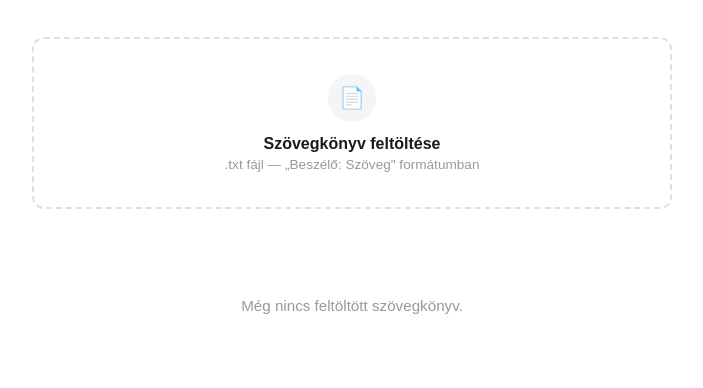
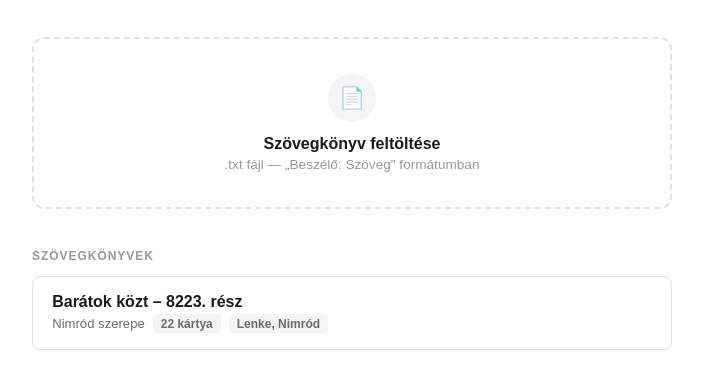
Before and after one commit to attilagutai1-alt/flashcard, a plain HTML site: page index.html in a window 1280 px wide. Shown: the part 104-492 px from the top of the page, without its empty margins (288-991 px from the left). Drawn offline with Linux system fonts and the light colour scheme.

Commit message:
Add files via upload

```diff
--- a/index.html
+++ b/index.html
@@ -187,8 +187,44 @@
 </div>
 
 <script>
+// === BEÉGETETT SZÖVEGKÖNYVEK ===
+const builtIn=[
+  {
+    id:"builtin_baratokkozt_8223",
+    title:"Barátok közt \u2013 8223. r\u00e9sz",
+    myRole:"Nimr\u00f3d",
+    speakers:["Lenke","Nimr\u00f3d"],
+    builtIn:true,
+    cards:[
+      {frontSpeaker:"Lenke",front:"Na, gyere, mert kezd\u0151dik!",backSpeaker:"Nimr\u00f3d",back:"M\u00e1r most?"},
+      {frontSpeaker:"Lenke",front:"Aha!",backSpeaker:"Nimr\u00f3d",back:"H\u00faha! \u00c9s ez a 8223. r\u00e9sz. Sose lesz v\u00e9ge ennek a sztorinak?"},
+      {frontSpeaker:"Lenke",front:"Sh! Akarom \u00e9nekelni a f\u0151c\u00edmdalt!",backSpeaker:"Nimr\u00f3d",back:"\u00daj \u00e9let v\u00e1r felejts el mindent!"},
+      {frontSpeaker:"Lenke",front:"Mindent, ami f\u00e1j!",backSpeaker:"Nimr\u00f3d",back:"M\u00e1r nem f\u00e1j semmi."},
+      {frontSpeaker:"Lenke",front:"Mit \u00fcgyk\u00f6dik m\u00e1r megint?",backSpeaker:"Nimr\u00f3d",back:"Hallod ez a bolond Mikl\u00f3s ki akar k\u00f6lt\u00f6zni B\u00e9csbe. Nem norm\u00e1lis."},
+      {frontSpeaker:"Lenke",front:"Am\u00fagy, nem tom. Szerintem \u00e9rthet\u0151. \u00c9n sz\u00edvesen lakn\u00e9k egyszer k\u00fclf\u00f6ld\u00f6n.",backSpeaker:"Nimr\u00f3d",back:"H\u00e1t de ott hagyja a N\u00f3r\u00e1t. Egyed\u00fcl! \u00c9n sose hagyn\u00e1lak egyed\u00fcl."},
+      {frontSpeaker:"Lenke",front:"H\u00e1t ja, de az\u00e9rt j\u00f3 lehet \u00edgy vil\u00e1gg\u00e1 menni. Izgi.",backSpeaker:"Nimr\u00f3d",back:"Izgi."},
+      {frontSpeaker:"Lenke",front:"Nem adod ide nekem azt a te\u00e1s b\u00f6gr\u00e9t?",backSpeaker:"Nimr\u00f3d",back:"Persze!"},
+      {frontSpeaker:"Lenke",front:"K\u00f6szi!",backSpeaker:"Nimr\u00f3d",back:"Hogy ki lenn\u00e9k, ha a lak\u00e1som alatt lenne a S\u00e1rk\u00e1nyos."},
+      {frontSpeaker:"Lenke",front:"H\u00e1t igen, biztosan m\u00e1s lehet a R\u00f3zsa pressz\u00f3 felett lakni, de nekem tetszik, hogy ilyen p\u00f6rg\u00e9s van. Mindig t\u00f6rt\u00e9nik valami. Itt soha semmi sem t\u00f6rt\u00e9nik.",backSpeaker:"Nimr\u00f3d",back:"Mi\u00e9rt te szeretn\u00e9d, ha a lak\u00e1sod alatti pressz\u00f3ban l\u00f6v\u00f6ld\u00f6zn\u00e9nek?!"},
+      {frontSpeaker:"Lenke",front:"Vesz\u00e9lyes, de izgalmas is az\u00e9rt!",backSpeaker:"Nimr\u00f3d",back:"Nekem a k\u00e9perny\u0151n teljesen el\u00e9g ez az izgalom."},
+      {frontSpeaker:"Lenke",front:"\u00c9retts\u00e9gi ut\u00e1n, ha felvesznek az Elt\u00e9re, lehet hogy odak\u00f6lt\u00f6z\u00f6k. Abba a h\u00e1zba! Vajon ki lehet b\u00e9relni azokat a lak\u00e1sokat?",backSpeaker:"Nimr\u00f3d",back:"Igen, majd a Barta Zsolttal meg a Nov\u00e1k Lacival band\u00e1zol."},
+      {frontSpeaker:"Lenke",front:"Jaj, de cuki az a kutyus. T\u00f6kre hasonl\u00edt a M\u00fctyi\u00fcrre.",backSpeaker:"Nimr\u00f3d",back:"Pont ezt akartam mondani! N\u00e9zd, M\u00fctyi\u00fcr benne vagy a tv-ben. \u00daristen M\u00fctyi\u00fcr h\u00edres lett\u00e9l."},
+      {frontSpeaker:"Lenke",front:"Igen.",backSpeaker:"Nimr\u00f3d",back:"Egy az egyben!"},
+      {frontSpeaker:"Nimr\u00f3d",front:"Egy az egyben!",backSpeaker:"Nimr\u00f3d",back:"Rem\u00e9lem mi nem fogunk 10 \u00e9v m\u00falva olyan sokat veszekedni, mint az a Zs\u00f3fi meg a Zsolt. Nem akarlak soha elvesz\u00edteni."},
+      {frontSpeaker:"Lenke",front:"Mi neem.",backSpeaker:"Nimr\u00f3d",back:"Hogy b\u00edrj\u00e1k?"},
+      {frontSpeaker:"Lenke",front:"Nek\u00fcnk van egy ilyen t\u00f6k j\u00f3 m\u0171k\u00f6d\u00e9s\u00fcnk.",backSpeaker:"Nimr\u00f3d",back:"Az biztos."},
+      {frontSpeaker:"Lenke",front:"Ilyen optim\u00e1lis.",backSpeaker:"Nimr\u00f3d",back:"Ha veszeksz\u00fcnk is, akkor is kib\u00e9k\u00fcl\u00fcnk."},
+      {frontSpeaker:"Lenke",front:"Igen, igen.",backSpeaker:"Nimr\u00f3d",back:"Ezek meg csak veszekednek."},
+      {frontSpeaker:"Lenke",front:"Tegnap is \u00f6sszevesztek valamin. De mi meg tudjuk besz\u00e9lni.",backSpeaker:"Nimr\u00f3d",back:"De ez nem ilyen szint\u0171. Itt ilyen bizniszekben vannak a Klaudiával. Ez sokkal komolyabb."},
+      {frontSpeaker:"Lenke",front:"10 \u00e9v m\u00falva mi sokkal \u00e9rettebbek lesz\u00fcnk.",backSpeaker:"Nimr\u00f3d",back:"Meg lesz egy nagy h\u00e1zunk. Meg kuty\u00e1nk."},
+      {frontSpeaker:"Lenke",front:"A Nov\u00e1k Laci kicsit el van h\u00edzva.",backSpeaker:"Nimr\u00f3d",back:"Rem\u00e9lem sose leszek ilyen k\u00f6v\u00e9r!"}
+    ]
+  }
+];
+
 function loadScripts(){try{return JSON.parse(localStorage.getItem('scripts')||'[]')}catch{return[]}}
 function saveScripts(a){localStorage.setItem('scripts',JSON.stringify(a))}
+function allScripts(){return[...builtIn,...loadScripts()]}
 
 function parseScript(text){
   const lines=text.split('\n'),parsed=[];
@@ -222,7 +258,7 @@ let currentCards=[],currentCardIdx=0,isFlipped=false;
 function esc(s){const d=document.createElement('div');d.textContent=s;return d.innerHTML}
 
 function renderList(){
-  const scripts=loadScripts(),list=document.getElementById('scenes-list'),label=document.getElementById('list-label');
+  const scripts=allScripts(),list=document.getElementById('scenes-list'),label=document.getElementById('list-label');
   if(!scripts.length){label.style.display='none';list.innerHTML='<div class="empty-state">Még nincs feltöltött szövegkönyv.</div>';return}
   label.style.display='block';
   list.innerHTML=scripts.map(s=>`
@@ -231,7 +267,7 @@ function renderList(){
         <h3>${esc(s.title)}</h3>
         <div class="scene-meta">${esc(s.myRole)} szerepe <span class="tag">${s.cards.length} kártya</span> <span class="tag">${s.speakers.join(', ')}</span></div>
       </div>
-      <button class="delete-btn" onclick="askDelete('${s.id}')" title="Törlés">✕</button>
+      ${s.builtIn?'':'<button class="delete-btn" onclick="askDelete(\''+s.id+'\')" title="Törlés">✕</button>'}
     </div>`).join('');
 }
 
@@ -270,7 +306,7 @@ function saveScript(){
   saveScripts(scripts);closeModal('modal-role');renderList();
 }
 
-function askDelete(id){deleteTargetId=id;const s=loadScripts().find(x=>x.id===id);document.getElementById('delete-title').textContent=s?s.title:'';openModal('modal-delete')}
+function askDelete(id){deleteTargetId=id;const s=allScripts().find(x=>x.id===id);document.getElementById('delete-title').textContent=s?s.title:'';openModal('modal-delete')}
 function confirmDelete(){if(!deleteTargetId)return;saveScripts(loadScripts().filter(s=>s.id!==deleteTargetId));deleteTargetId=null;closeModal('modal-delete');renderList()}
 
 function openModal(id){document.getElementById(id).classList.add('active')}
@@ -281,7 +317,7 @@ function showPage(id){document.querySelectorAll('.page').forEach(p=>p.classList.
 function showSelect(){showPage('page-select');currentScriptId=null}
 
 function openScript(id){
-  const s=loadScripts().find(x=>x.id===id);if(!s)return;
+  const s=allScripts().find(x=>x.id===id);if(!s)return;
   currentScriptId=id;currentCards=s.cards;currentCardIdx=0;isFlipped=false;
   showPage('page-flashcard');renderCard();
 }
```
